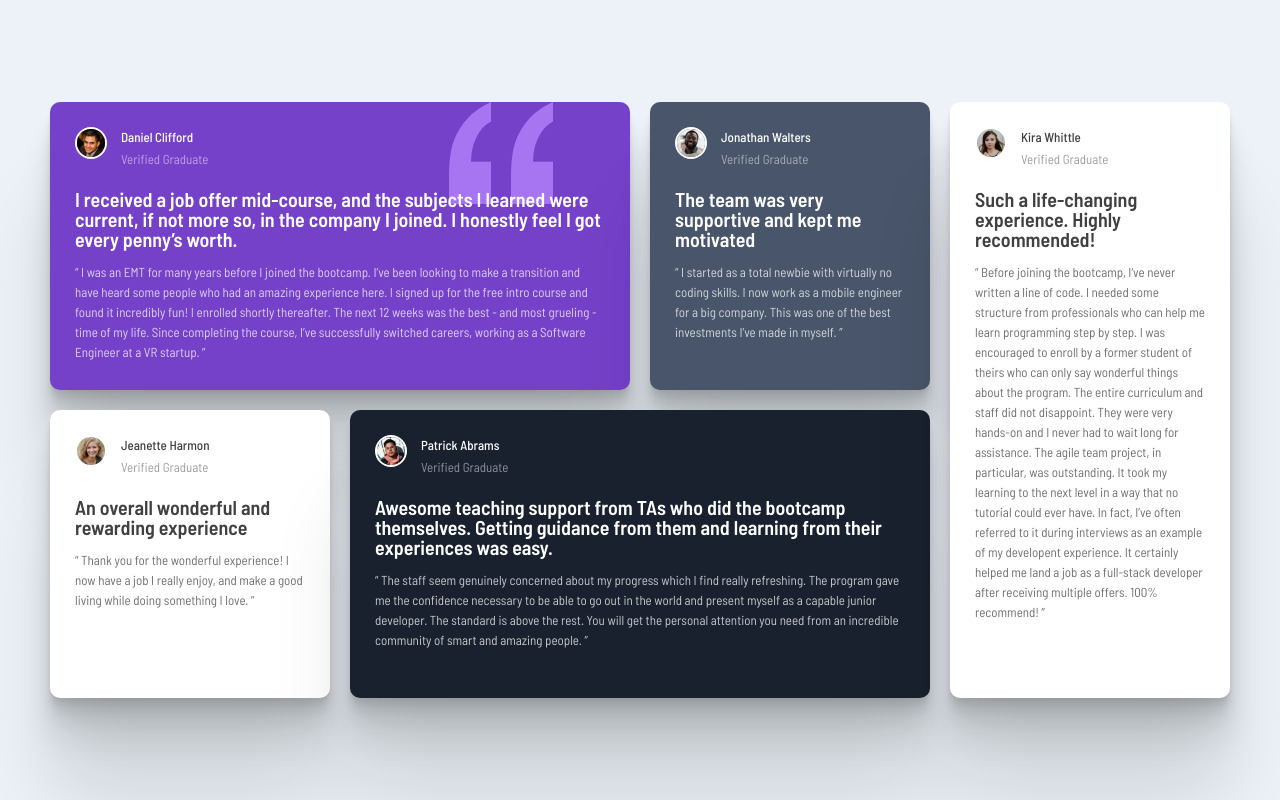
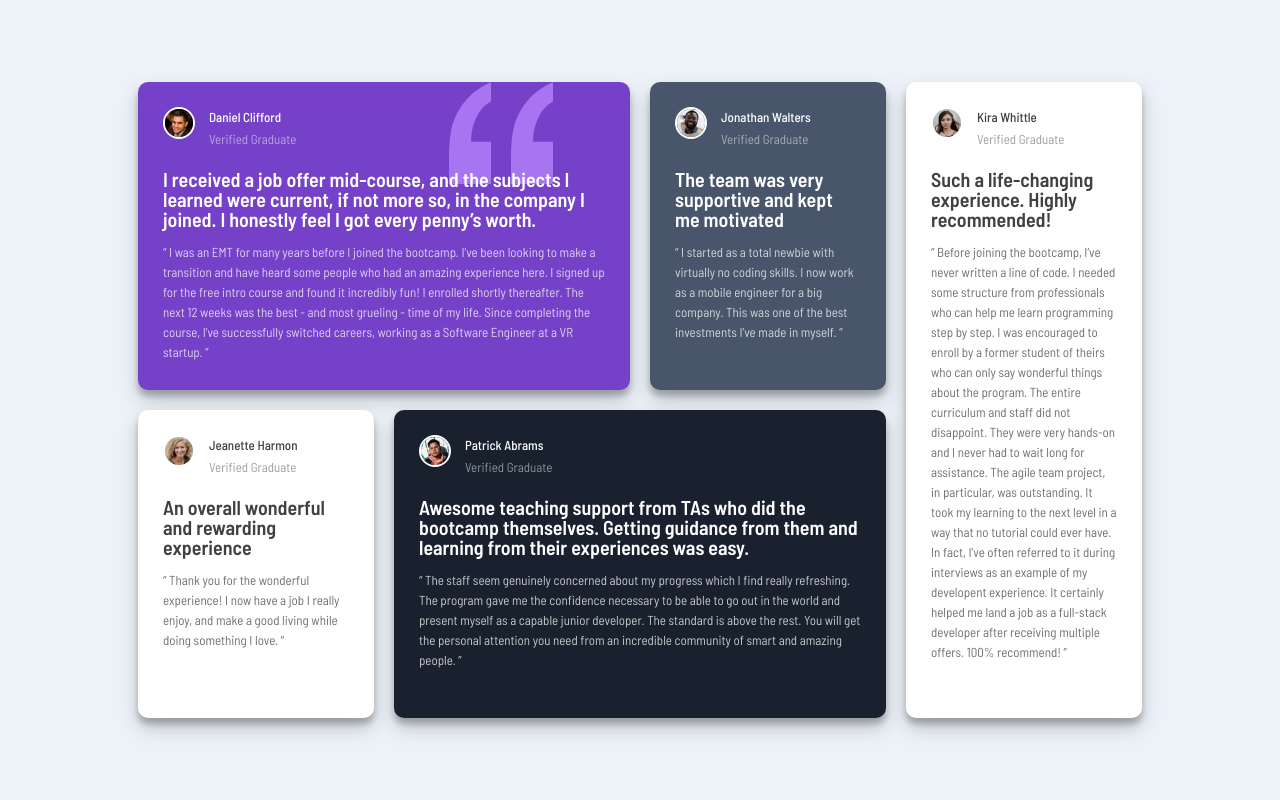
Before and after one commit to vulcan942/testimonia-section-frontend-mentor, a plain HTML site: page index.html in a window 1280 px wide. Drawn offline with Linux system fonts and the light colour scheme.

Commit message:
styling changes

```diff
--- a/style.css
+++ b/style.css
@@ -9,13 +9,12 @@ body{
 }
 .wrapper{
     box-sizing: border-box;
-    padding:40px;
     display:grid;
-    grid-template-columns: 25% 25% 25% 25%;
+    grid-template-columns: 10% 20% 20% 20% 20% 10%;
     grid-template-rows: 50% 50%;
     grid-template-areas:
-    "card1 card1 card2 card5"
-    "card3 card4 card4 card5"
+    ". card1 card1 card2 card5 ."
+    ". card3 card4 card4 card5 ."
 }
 .card1{
     grid-area: card1;
@@ -40,13 +39,7 @@ body{
     padding:25px;
     border-radius:10px;
     margin:10px;
-    box-shadow:
-    0 2.8px 2.2px rgba(0, 0, 0, 0.034),
-    0 6.7px 5.3px rgba(0, 0, 0, 0.048),
-    0 12.5px 10px rgba(0, 0, 0, 0.06),
-    0 22.3px 17.9px rgba(0, 0, 0, 0.072),
-    0 41.8px 33.4px rgba(0, 0, 0, 0.086),
-    0 100px 80px rgba(0, 0, 0, 0.12)
+    box-shadow: 0 10px 20px rgba(0,0,0,0.19), 0 6px 6px rgba(0,0,0,0.23);
 }
 .light-font{
     color: hsl(0, 0%, 100%);
```
